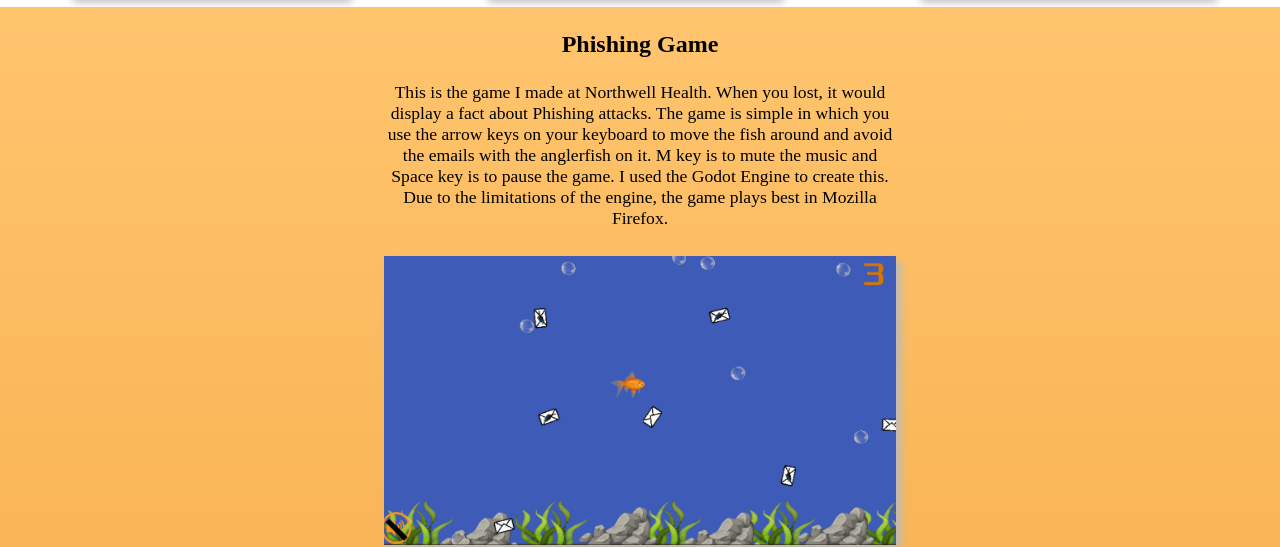
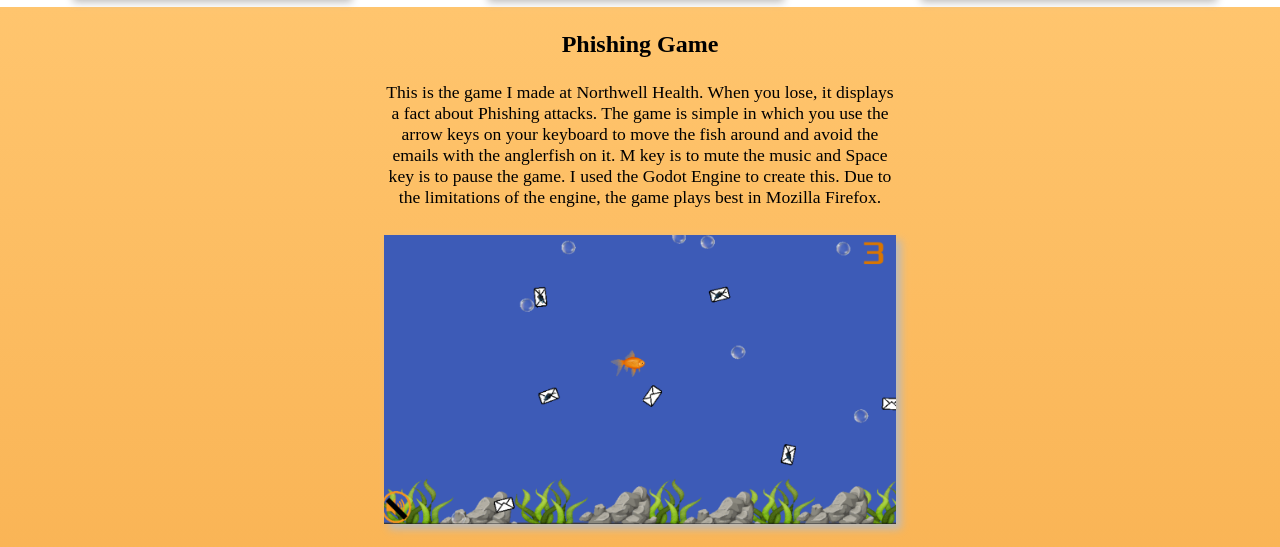
Before and after one commit to LluviaCarmesi/LluviaCarmesi.github.io, a plain HTML site: page projects.html in a window 1280 px wide. Shown: the part 253-800 px from the top of the page. Drawn offline with Linux system fonts and the light colour scheme.

```diff
--- a/projects.html
+++ b/projects.html
@@ -39,7 +39,7 @@
     <div>
       <div class="description">
         <h3>Phishing Game</h3>
-        <p>This is the game I made at Northwell Health. When you lost, it would display
+        <p>This is the game I made at Northwell Health. When you lose, it displays
         a fact about Phishing attacks. The game is simple in which you
         use the arrow keys on your keyboard to move the fish around and avoid the
         emails with the anglerfish on it. M key is to mute the music and Space key
```
Also changed, not shown: Assets/Profile Picture.jpg, Assets/Profile.jpg (deleted).
